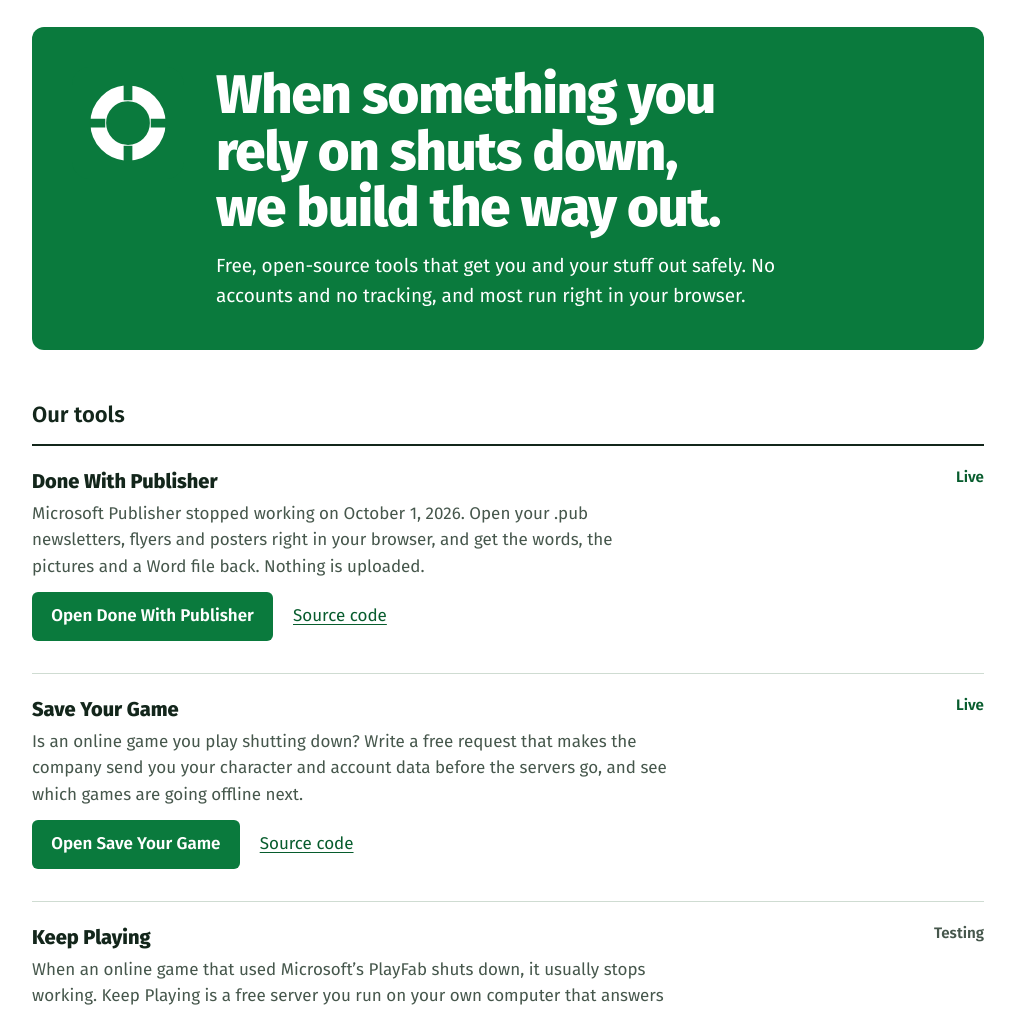
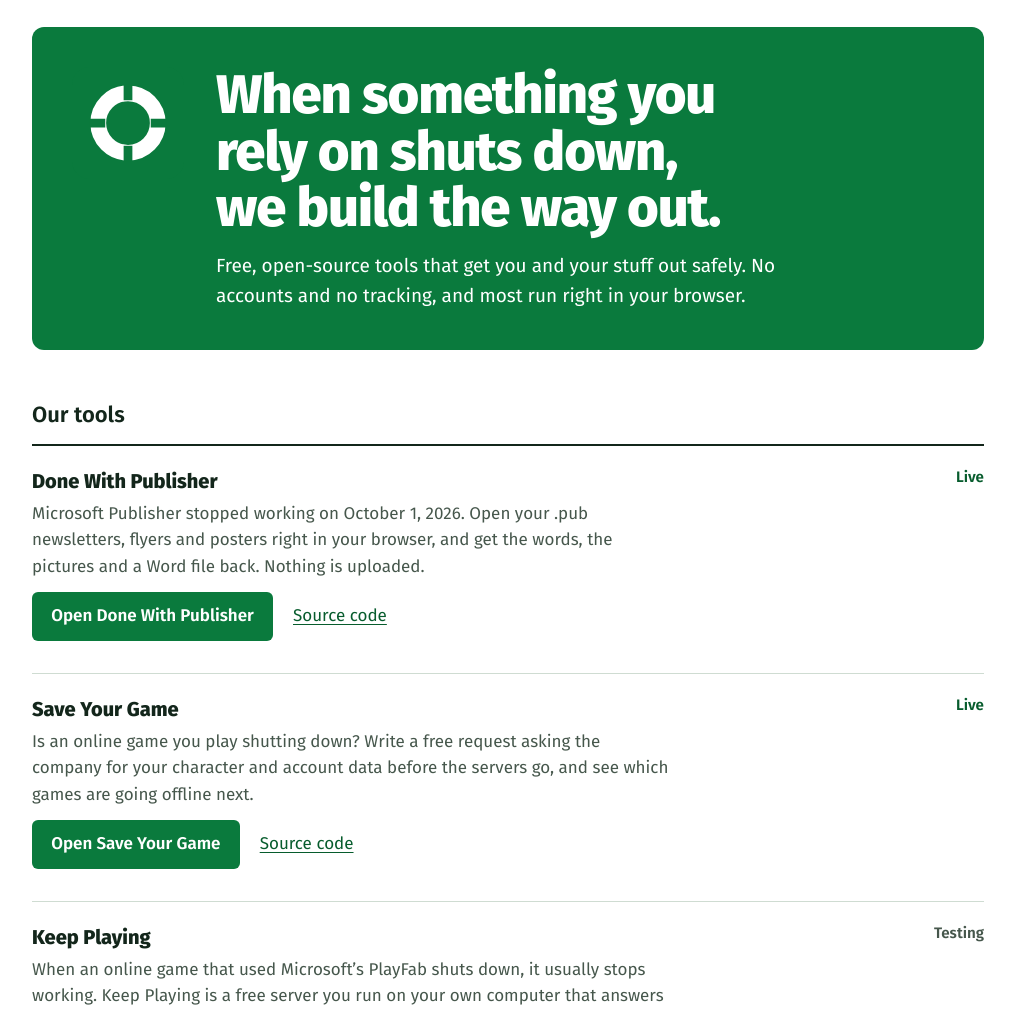
Before and after one commit to LifeboatLabs/lifeboatlabs.github.io, a plain HTML site: page index.html in a window 1280 px wide. Shown: the part 70-1081 px from the top of the page, without its empty margins (132-1147 px from the left). Drawn offline with Linux system fonts and the light colour scheme.

Commit message:
Save Your Game asks for your data; it can't promise it
Co-Authored-By: Claude Opus 5.5 <noreply@anthropic.com>
Claude-Session: https://claude.ai/code/session_012SxryoHjpu2soSsKdLNJGj

```diff
--- a/index.html
+++ b/index.html
@@ -41,7 +41,7 @@
       <li class="boat">
         <div>
           <h3>Save Your Game</h3>
-          <p>Is an online game you play shutting down? Write a free request that makes the company send you your character and account data before the servers go, and see which games are going offline next.</p>
+          <p>Is an online game you play shutting down? Write a free request asking the company for your character and account data before the servers go, and see which games are going offline next.</p>
           <p class="links"><a class="btn" href="/save-your-game/">Open Save Your Game</a> <a href="https://github.com/LifeboatLabs/save-your-game">Source code</a></p>
         </div>
         <span class="state">Live</span>
```
Also changed, not shown: 1 other file.
